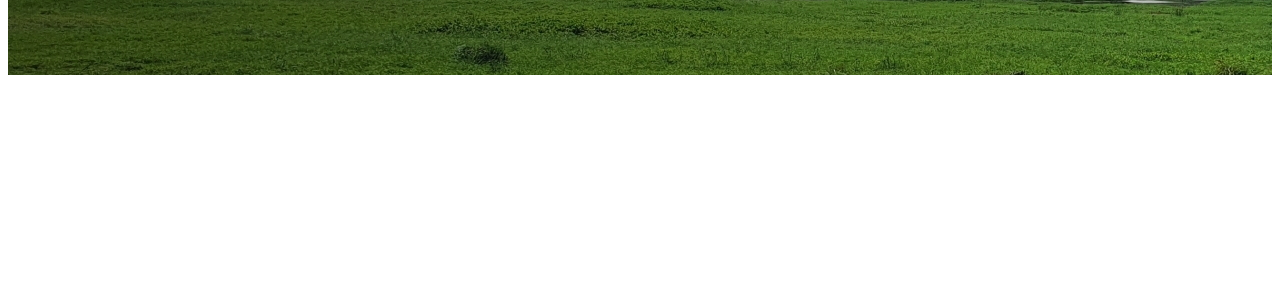
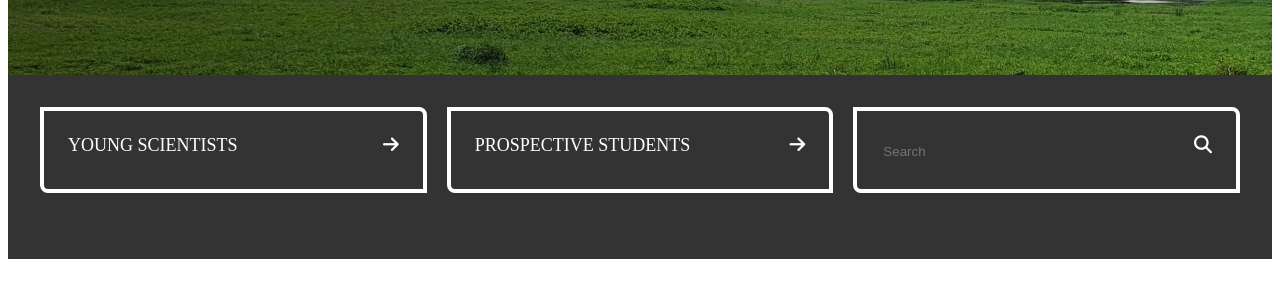
Before and after one commit to nahimanajz/TheGymAssessment, a plain HTML site: page index.html in a window 1280 px wide. Shown: the part 561-858 px from the top of the page. Before the commit the page ends 800 px from the top, so only its background shows below. Drawn offline with Linux system fonts and the light colour scheme.

Commit message:
complete section two

```diff
--- a/css/styles.css
+++ b/css/styles.css
@@ -43,13 +43,25 @@ header{
    object-fit: fill;
    padding: 32px;
 }
-/* grid  */
+.secion-two {
+    background-color: #333;
+    height: 15vh;
+    padding: 32px;
+}
+/* grids  */
 .grid{
     display: grid;
     grid-template-columns: repeat(2, 1fr);
     gap: 20px;
     margin-bottom: 64px;
 }
+.grid-3{
+    display: grid;
+    grid-template-columns: repeat(3, 1fr);
+    gap: 20px;
+    margin-bottom: 64px;
+}
+
 .grid-child {
    background-color: rgb(17,118, 89);
    height: 100px;
@@ -57,3 +69,15 @@ header{
    border-top-right-radius: 8px;
    padding: 16px;
 }
+
+/* black container */
+.grid-3 > div {
+    max-height: 30px;
+    border: 4px solid #fff;
+    border-bottom-left-radius: 8px;
+    border-top-right-radius: 8px;
+    color: white;
+    padding: 24px;
+    font-size: 18px;
+}
+input {outline: none; width: 100%; height: 100%; background-color: transparent;border:0; color: white;}
--- a/index.html
+++ b/index.html
@@ -62,8 +62,8 @@
         <div>
           <h1 class="title-one">Tracking the Weather</h1>
           <p>
-              KIT's climate Research in Africa Makes valuable contribution to flood
-              protection and Rain forest preservation.
+            KIT's climate Research in Africa Makes valuable contribution to
+            flood protection and Rain forest preservation.
             <span>
               <i class="fa fa-arrow-right"></i>
             </span>
@@ -91,6 +91,26 @@
           </div>
         </div>
       </div>
+      <div class="secion-two grid-3">
+        <div class="flex flex-between">
+          <span>YOUNG SCIENTISTS</span>
+          <span>
+            <i class="fa fa-arrow-right"></i>
+          </span>
+        </div>
+        <div class="flex flex-between">
+          <span>PROSPECTIVE STUDENTS</span
+          ><span>
+            <i class="fa fa-arrow-right"></i>
+          </span>
+        </div>
+        <div class="flex flex-between">
+          <input type="text" placeholder="Search" />
+          <span>
+            <i class="fa fa-search" aria-hidden="true"></i>
+          </span>
+        </div>
+      </div>
     </main>
   </body>
 </html>
```
Lines whose indentation alone changed are shown as unchanged.
